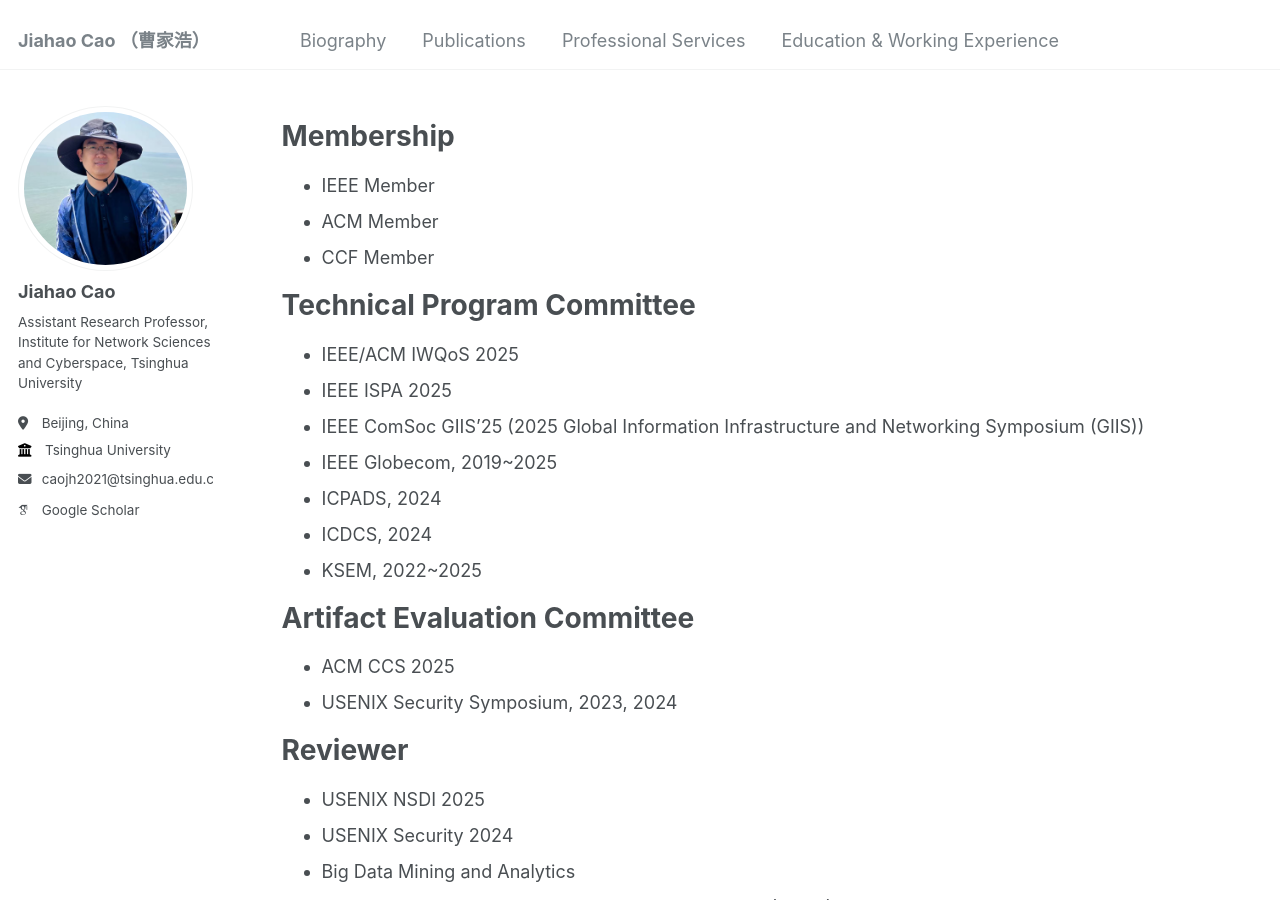
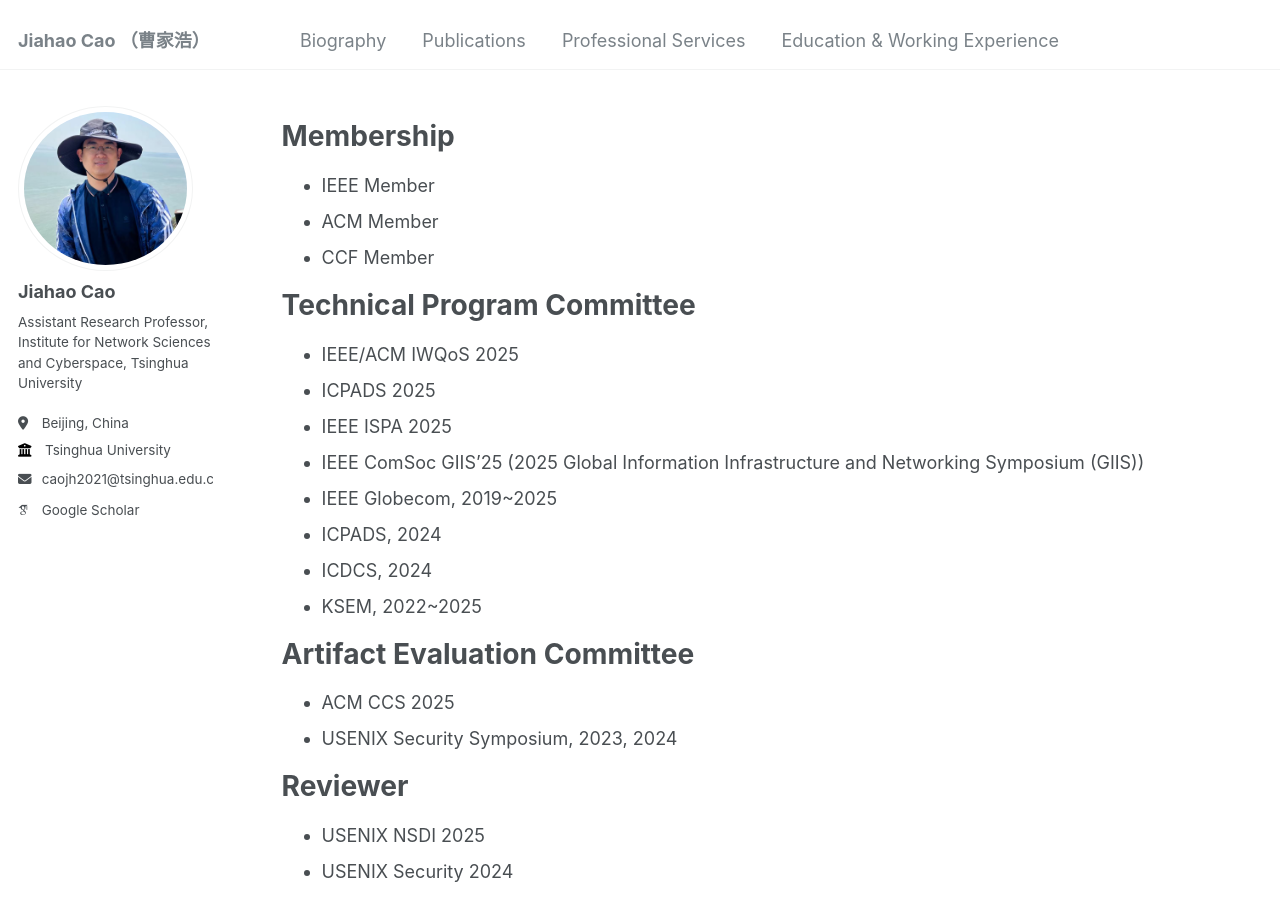
Before and after one commit to caojh15/caojh15.github.io, a Jekyll site: the page built from _pages/services.md, in a window 1280 px wide and 900 px high. Built offline with Jekyll 4.4.1, drawn with Linux system fonts in a browser that asks for light colours; some web fonts are replaced.

Commit message:
Update services.md

```diff
--- a/_pages/services.md
+++ b/_pages/services.md
@@ -11,6 +11,7 @@ author_profile: true
 
 # Technical Program Committee
 * IEEE/ACM IWQoS 2025
+* ICPADS 2025
 * IEEE ISPA 2025
 * IEEE ComSoc GIIS'25 (2025 Global Information Infrastructure and Networking Symposium (GIIS))
 * IEEE Globecom, 2019~2025
```
